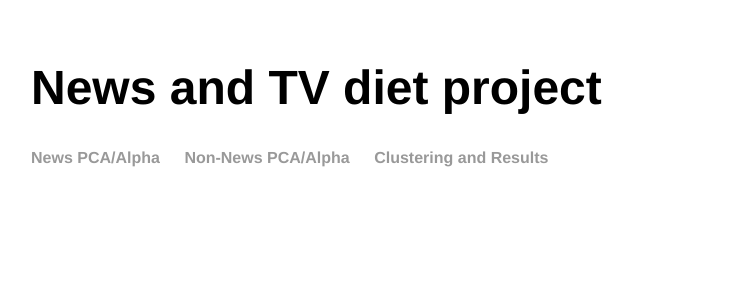
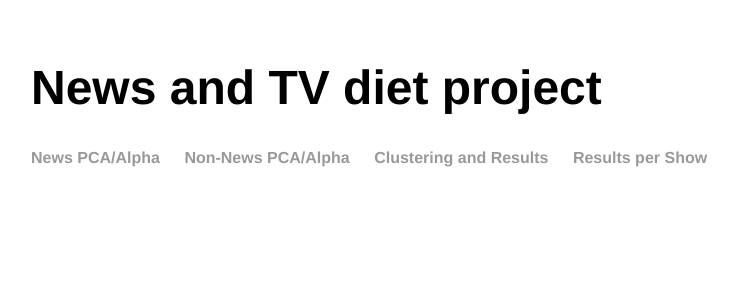
Before and after one commit to aronliu/MSIA421Project, a Jekyll site: the page built from index.html, in a window 1280 px wide. Shown: the top 300 px of the page, without its empty margins (161-899 px from the left). Built offline with Jekyll 4.4.1, drawn with Linux system fonts in a browser that asks for light colours.

Commit message:
Update default.html

```diff
--- a/_layouts/default.html
+++ b/_layouts/default.html
@@ -17,9 +17,10 @@
 </div>
     <nav>
 <ul>
-<li><a href="/MSIA421Project/newspca">News PCA/Alpha</a></li>
-<li><a href="/MSIA421Project/nonnewspca">Non-News PCA/Alpha</a></li>
-<li><a href="/MSIA421Project/clustering">Clustering and Results</a></li>
+  <li><a href="/MSIA421Project/newspca">News PCA/Alpha</a></li>
+  <li><a href="/MSIA421Project/nonnewspca">Non-News PCA/Alpha</a></li>
+  <li><a href="/MSIA421Project/clustering">Clustering and Results</a></li>
+  <li><a href="https://aronliu.shinyapps.io/421project/">Results per Show</a></li>
 </ul>
     </nav>
   </body>
```
